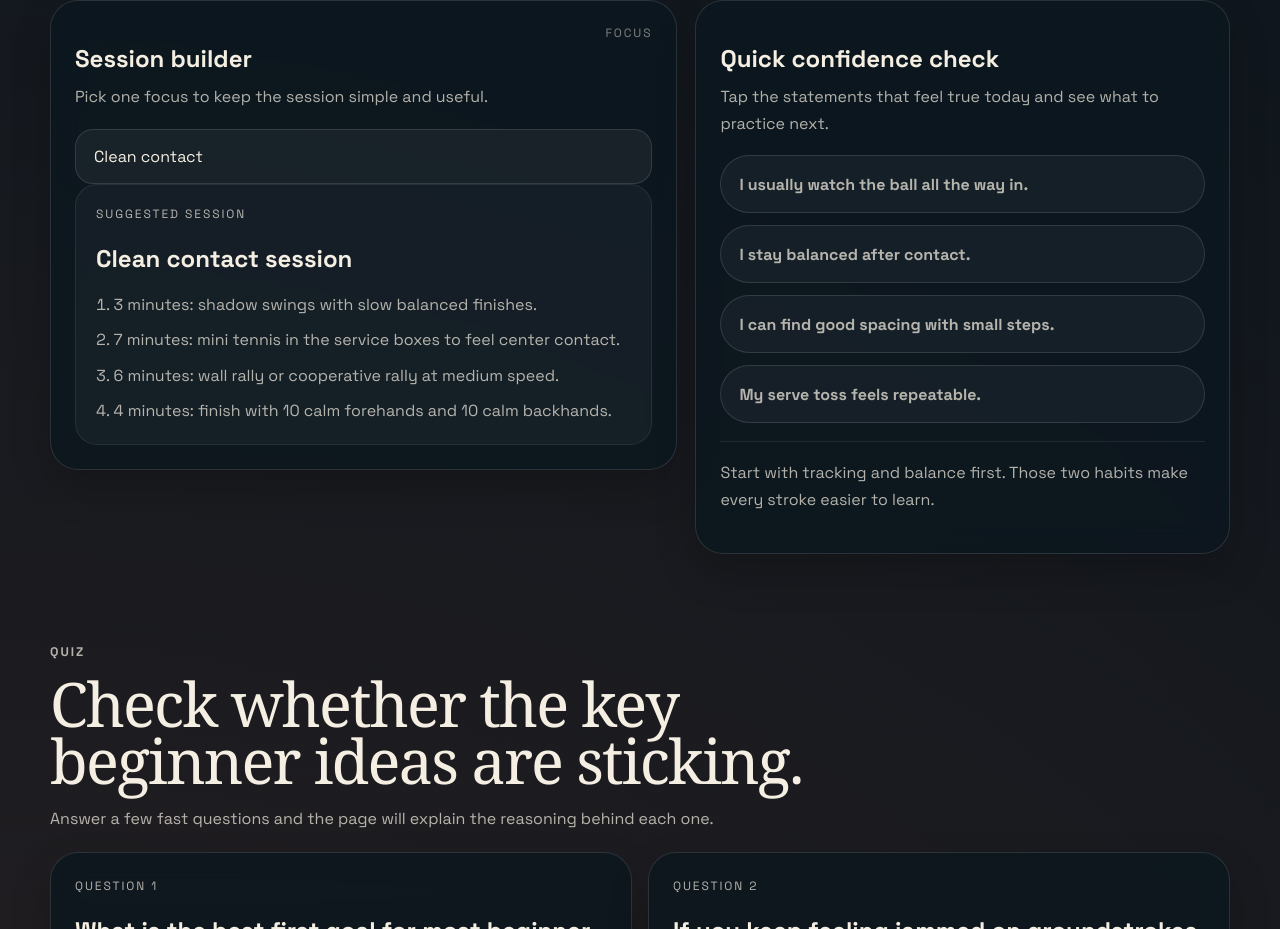
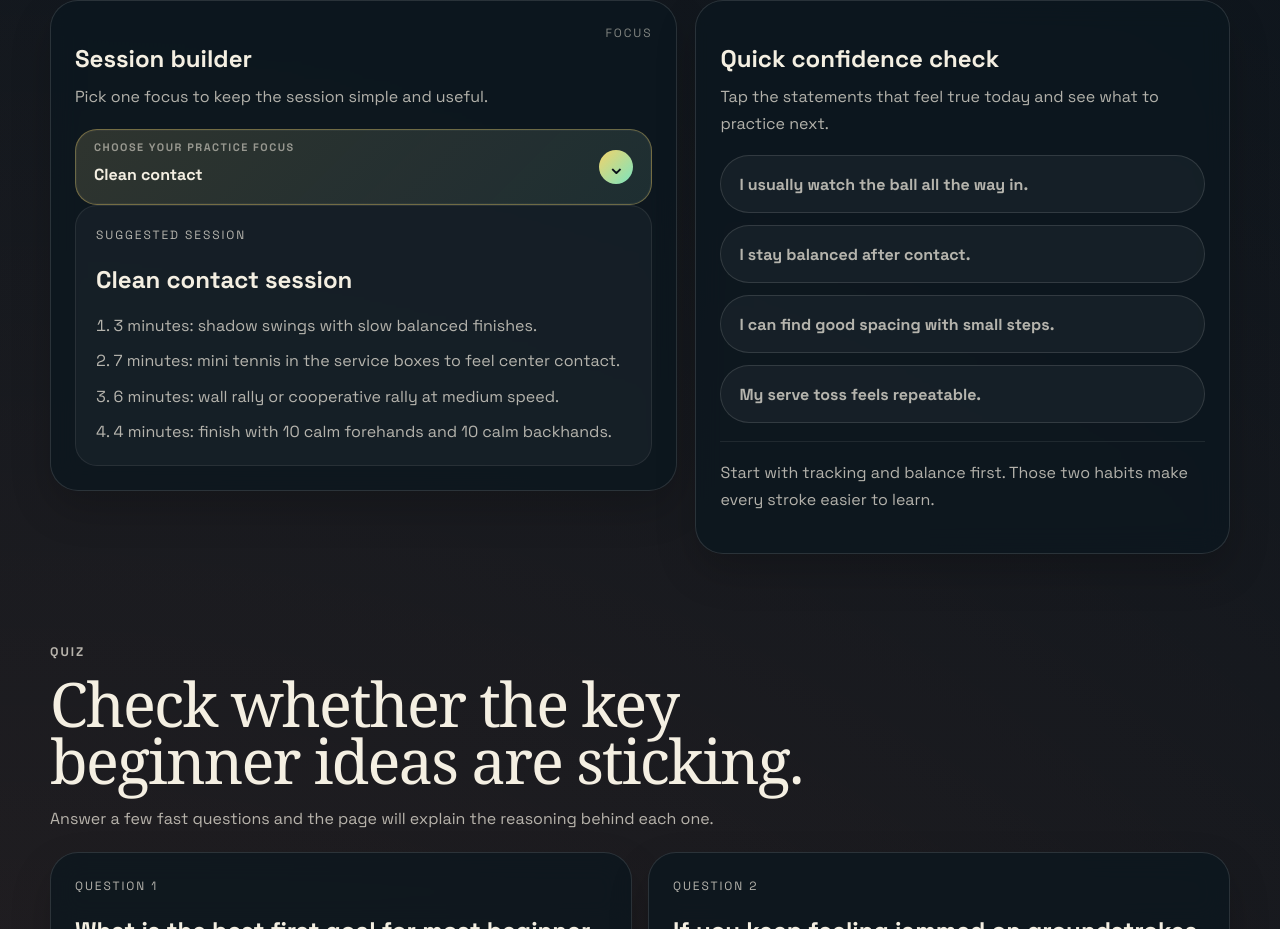
Before and after one commit to Marwan64/Baseline-Basics, a Next.js app: page / in a window 1280 px wide. Shown: the part 7934-8863 px from the top of the page. Built offline with nearby package versions, Linux system fonts and the light colour scheme; no server answers.

Commit message:
Make session builder dropdown clearer

```diff
--- a/app/components.tsx
+++ b/app/components.tsx
@@ -101,6 +101,8 @@ export function PracticeTools() {
           </label>
         </div>
 
+        <div className="practice-select-wrap">
+          <span className="select-helper">Choose your practice focus</span>
           <select
             className="practice-select"
             id="practice-focus"
@@ -112,6 +114,8 @@ export function PracticeTools() {
             <option value="serve">Serve consistency</option>
             <option value="net">Net confidence</option>
           </select>
+          <span className="select-chevron" aria-hidden="true">⌄</span>
+        </div>
 
         <div className="practice-card">
           <p className="mini-label">Suggested session</p>
--- a/app/globals.css
+++ b/app/globals.css
@@ -635,15 +635,59 @@ iframe {
   align-items: start;
 }
 
+.practice-select-wrap {
+  position: relative;
+  margin-top: 18px;
+  border-radius: 22px;
+  border: 1px solid rgba(243, 211, 106, 0.36);
+  background:
+    linear-gradient(135deg, rgba(243, 211, 106, 0.11), rgba(124, 228, 191, 0.07)),
+    rgba(255, 255, 255, 0.045);
+  box-shadow: inset 0 0 0 1px rgba(255, 255, 255, 0.04);
+}
+
+.select-helper {
+  position: absolute;
+  left: 18px;
+  top: 10px;
+  z-index: 1;
+  text-transform: uppercase;
+  letter-spacing: 0.14em;
+  font-size: 0.68rem;
+  font-weight: 700;
+  color: rgba(244, 239, 226, 0.54);
+  pointer-events: none;
+}
+
 .practice-select {
   width: 100%;
-  margin-top: 18px;
-  padding: 16px 18px;
-  border-radius: 18px;
-  border: 1px solid var(--panel-border);
-  background: rgba(255, 255, 255, 0.05);
+  min-height: 74px;
+  padding: 28px 56px 12px 18px;
+  border-radius: 22px;
+  border: 0;
+  background: transparent;
   color: var(--text);
   appearance: none;
+  cursor: pointer;
+  font-weight: 700;
+}
+
+.select-chevron {
+  position: absolute;
+  right: 18px;
+  top: 50%;
+  width: 34px;
+  height: 34px;
+  display: inline-flex;
+  align-items: center;
+  justify-content: center;
+  transform: translateY(-50%);
+  border-radius: 999px;
+  color: #081018;
+  background: linear-gradient(135deg, var(--sun), var(--mint));
+  font-size: 1.4rem;
+  line-height: 1;
+  pointer-events: none;
 }
 
 .checklist,
```
Lines whose indentation alone changed are shown as unchanged.
